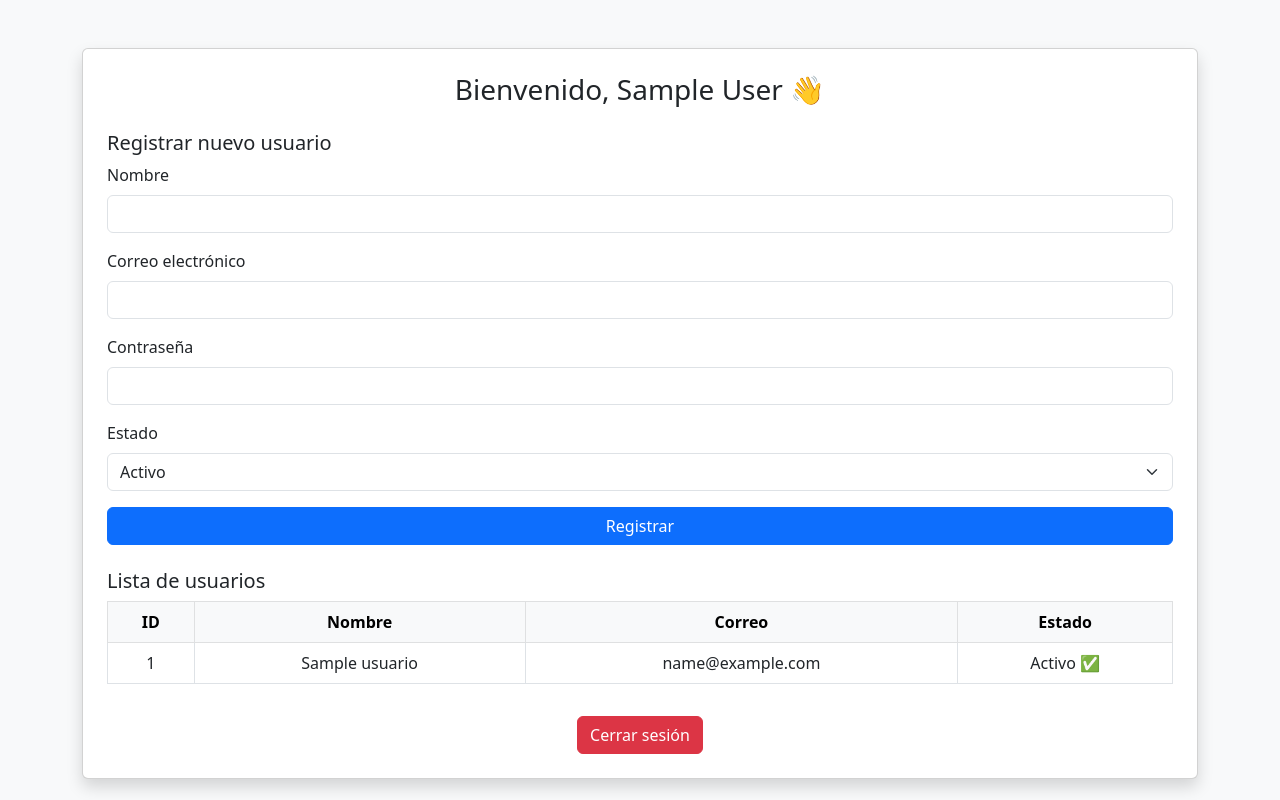
After one commit to victorandy06092004/login_postgres, a PHP site: page /dashboard.php in a window 1280 px wide. The commit adds this page. Run offline with PHP 8.4, Linux system fonts and the light colour scheme; the visitor is signed in with stand-in values (Sample User, id 1); tables that the repository leaves empty or names only in its code hold one stand-in row (values such as "Sample post"); some libraries are stand-ins or nearby versions.

Commit message:
feat: login con PostgreSQL y panel de administración de usuarios

```diff
--- a/conexion.php
+++ b/conexion.php
@@ -1,7 +1,7 @@
 <?php
 $host = "localhost";
-$dbname = "Prueba";   // el nombre de tu BD
-$user = "postgres";   // tu usuario de PostgreSQL
+$dbname = "Prueba";   // nombre de tu BD
+$user = "postgres";   // usuario de PostgreSQL
 $pass = "after dark"; // tu contraseña
 
 try {
--- /dev/null
+++ b/dashboard.php
@@ -0,0 +1,81 @@
+<?php
+session_start();
+if (!isset($_SESSION['usuario'])) {
+    header("Location: login.html");
+    exit;
+}
+include 'conexion.php';
+?>
+
+<!DOCTYPE html>
+<html lang="es">
+<head>
+    <meta charset="UTF-8">
+    <meta name="viewport" content="width=device-width, initial-scale=1.0">
+    <title>Panel de Administración</title>
+    <link href="https://cdn.jsdelivr.net/npm/bootstrap@5.3.0/dist/css/bootstrap.min.css" rel="stylesheet">
+</head>
+<body class="bg-light">
+    <div class="container mt-5">
+        <div class="card shadow p-4">
+            <h3 class="text-center mb-4">Bienvenido, <?php echo $_SESSION['usuario']; ?> 👋</h3>
+
+            <!-- Formulario para registrar usuarios -->
+            <h5>Registrar nuevo usuario</h5>
+            <form action="registrar_usuario.php" method="POST" class="mb-4">
+                <div class="mb-3">
+                    <label class="form-label">Nombre</label>
+                    <input type="text" name="nombre" class="form-control" required>
+                </div>
+                <div class="mb-3">
+                    <label class="form-label">Correo electrónico</label>
+                    <input type="email" name="gmail" class="form-control" required>
+                </div>
+                <div class="mb-3">
+                    <label class="form-label">Contraseña</label>
+                    <input type="password" name="contrasena" class="form-control" required>
+                </div>
+                <div class="mb-3">
+                    <label class="form-label">Estado</label>
+                    <select name="estado" class="form-select">
+                        <option value="true">Activo</option>
+                        <option value="false">Inactivo</option>
+                    </select>
+                </div>
+                <button type="submit" class="btn btn-primary w-100">Registrar</button>
+            </form>
+
+            <!-- Tabla de usuarios -->
+            <h5>Lista de usuarios</h5>
+            <table class="table table-bordered text-center">
+                <thead class="table-light">
+                    <tr>
+                        <th>ID</th>
+                        <th>Nombre</th>
+                        <th>Correo</th>
+                        <th>Estado</th>
+                    </tr>
+                </thead>
+                <tbody>
+                    <?php
+                    $sql = "SELECT * FROM usuarios ORDER BY id ASC";
+                    $stmt = $pdo->query($sql);
+                    while ($row = $stmt->fetch(PDO::FETCH_ASSOC)) {
+                        echo "<tr>
+                                <td>{$row['id']}</td>
+                                <td>{$row['nombre']}</td>
+                                <td>{$row['gmail']}</td>
+                                <td>" . ($row['estado'] ? 'Activo ✅' : 'Inactivo ❌') . "</td>
+                              </tr>";
+                    }
+                    ?>
+                </tbody>
+            </table>
+
+            <div class="text-center mt-3">
+                <a href="logout.php" class="btn btn-danger">Cerrar sesión</a>
+            </div>
+        </div>
+    </div>
+</body>
+</html>
--- /dev/null
+++ b/logout.php
@@ -0,0 +1,6 @@
+<?php
+session_start();
+session_destroy();
+header("Location: login.html");
+exit;
+?>
```
Also changed, not shown: login.html (+4 -9 lines), login.php (+12 -4 lines), registrar_usuario.php (added, +26 -0 lines), estilos.css (line endings or trailing spaces).
